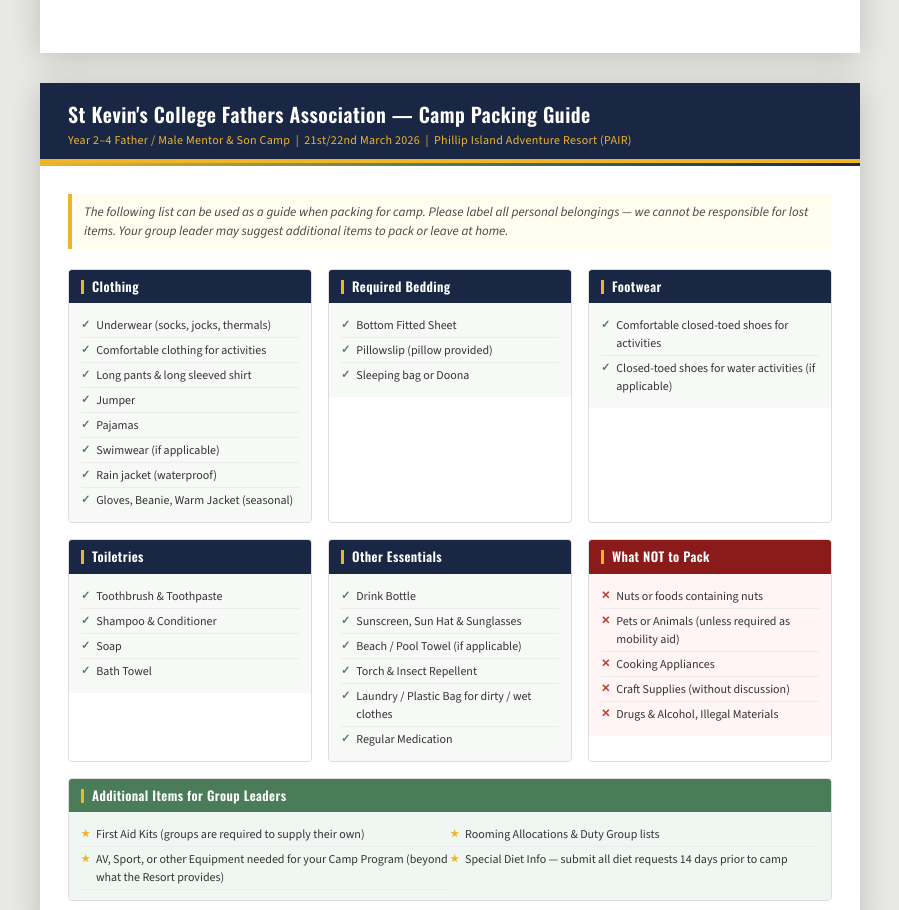
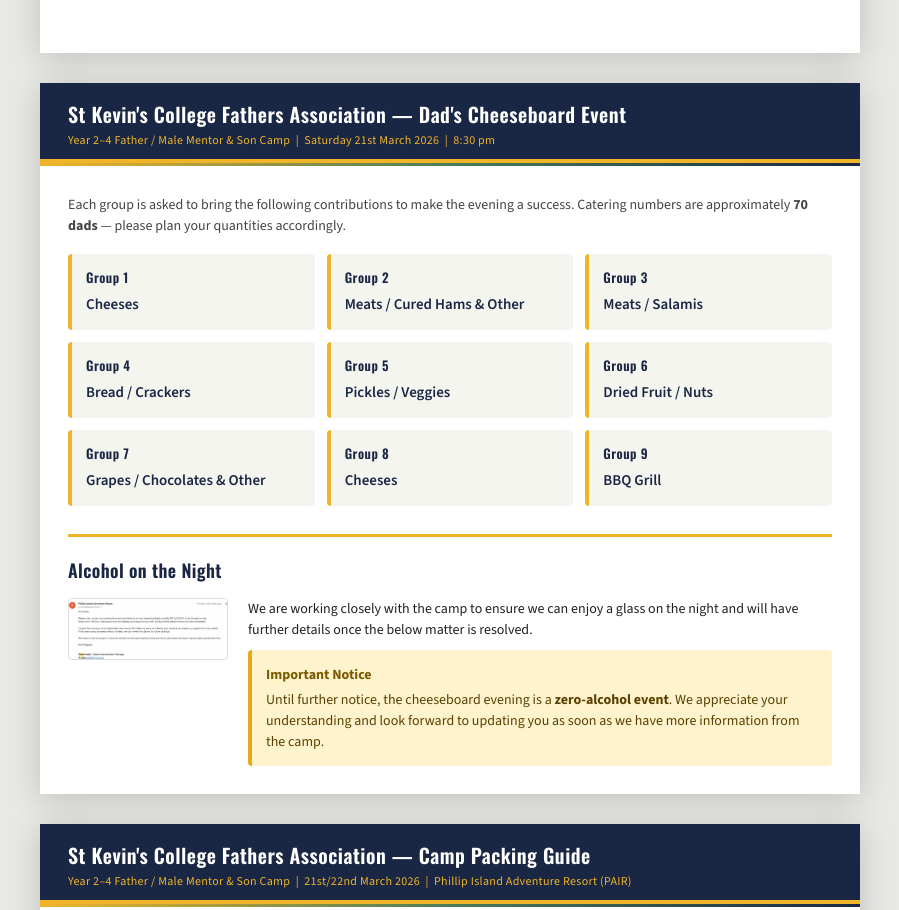
Before and after one commit to kanga-roux-dev/skcfa-father-son-camp, a website: page index.html in a window 1280 px wide. Shown: the part 7076-7986 px from the top of the page, without its empty margins (190-1089 px from the left). Drawn offline with nearby package versions, Linux system fonts and the light colour scheme.

Commit message:
cheeseboard

```diff
--- a/index.html
+++ b/index.html
@@ -980,7 +980,87 @@
 </div>
 
 <!-- ═══════════════════════════════════════
-     PAGE 7 — CAMP PACKING GUIDE
+     PAGE 7 — DAD'S CHEESEBOARD EVENT
+════════════════════════════════════════ -->
+<div class="page">
+  <div class="page-header">
+    <h1>St Kevin's College Fathers Association — Dad's Cheeseboard Event</h1>
+    <div class="sub">Year 2–4 Father / Male Mentor &amp; Son Camp &nbsp;|&nbsp; Saturday 21st March 2026 &nbsp;|&nbsp; 8:30 pm</div>
+  </div>
+  <div class="divider"></div>
+  <div class="page-body">
+
+    <p style="margin-bottom:18px;color:#444;">Each group is asked to bring the following contributions to make the evening a success. Catering numbers are approximately <strong>70 dads</strong> — please plan your quantities accordingly.</p>
+
+    <div style="display:grid;grid-template-columns:repeat(3,1fr);gap:12px;margin-bottom:28px;">
+
+      <div style="background:var(--light);border-left:4px solid var(--gold);padding:14px;border-radius:4px;">
+        <div style="font-family:'Oswald',sans-serif;font-size:13px;font-weight:600;color:var(--navy);letter-spacing:0.5px;margin-bottom:6px;">Group 1</div>
+        <div style="font-size:15px;font-weight:600;color:var(--navy);">Cheeses</div>
+      </div>
+
+      <div style="background:var(--light);border-left:4px solid var(--gold);padding:14px;border-radius:4px;">
+        <div style="font-family:'Oswald',sans-serif;font-size:13px;font-weight:600;color:var(--navy);letter-spacing:0.5px;margin-bottom:6px;">Group 2</div>
+        <div style="font-size:15px;font-weight:600;color:var(--navy);">Meats / Cured Hams &amp; Other</div>
+      </div>
+
+      <div style="background:var(--light);border-left:4px solid var(--gold);padding:14px;border-radius:4px;">
+        <div style="font-family:'Oswald',sans-serif;font-size:13px;font-weight:600;color:var(--navy);letter-spacing:0.5px;margin-bottom:6px;">Group 3</div>
+        <div style="font-size:15px;font-weight:600;color:var(--navy);">Meats / Salamis</div>
+      </div>
+
+      <div style="background:var(--light);border-left:4px solid var(--gold);padding:14px;border-radius:4px;">
+        <div style="font-family:'Oswald',sans-serif;font-size:13px;font-weight:600;color:var(--navy);letter-spacing:0.5px;margin-bottom:6px;">Group 4</div>
+        <div style="font-size:15px;font-weight:600;color:var(--navy);">Bread / Crackers</div>
+      </div>
+
+      <div style="background:var(--light);border-left:4px solid var(--gold);padding:14px;border-radius:4px;">
+        <div style="font-family:'Oswald',sans-serif;font-size:13px;font-weight:600;color:var(--navy);letter-spacing:0.5px;margin-bottom:6px;">Group 5</div>
+        <div style="font-size:15px;font-weight:600;color:var(--navy);">Pickles / Veggies</div>
+      </div>
+
+      <div style="background:var(--light);border-left:4px solid var(--gold);padding:14px;border-radius:4px;">
+        <div style="font-family:'Oswald',sans-serif;font-size:13px;font-weight:600;color:var(--navy);letter-spacing:0.5px;margin-bottom:6px;">Group 6</div>
+        <div style="font-size:15px;font-weight:600;color:var(--navy);">Dried Fruit / Nuts</div>
+      </div>
+
+      <div style="background:var(--light);border-left:4px solid var(--gold);padding:14px;border-radius:4px;">
+        <div style="font-family:'Oswald',sans-serif;font-size:13px;font-weight:600;color:var(--navy);letter-spacing:0.5px;margin-bottom:6px;">Group 7</div>
+        <div style="font-size:15px;font-weight:600;color:var(--navy);">Grapes / Chocolates &amp; Other</div>
+      </div>
+
+      <div style="background:var(--light);border-left:4px solid var(--gold);padding:14px;border-radius:4px;">
+        <div style="font-family:'Oswald',sans-serif;font-size:13px;font-weight:600;color:var(--navy);letter-spacing:0.5px;margin-bottom:6px;">Group 8</div>
+        <div style="font-size:15px;font-weight:600;color:var(--navy);">Cheeses</div>
+      </div>
+
+      <div style="background:var(--light);border-left:4px solid var(--gold);padding:14px;border-radius:4px;">
+        <div style="font-family:'Oswald',sans-serif;font-size:13px;font-weight:600;color:var(--navy);letter-spacing:0.5px;margin-bottom:6px;">Group 9</div>
+        <div style="font-size:15px;font-weight:600;color:var(--navy);">BBQ Grill</div>
+      </div>
+
+    </div>
+
+    <!-- Alcohol Section -->
+    <div style="border-top:3px solid var(--gold);padding-top:20px;">
+      <h2 style="font-family:'Oswald',sans-serif;font-size:18px;font-weight:600;color:var(--navy);margin-bottom:14px;letter-spacing:0.4px;">Alcohol on the Night</h2>
+      <div style="display:flex;gap:20px;align-items:flex-start;">
+        <img src="alcohol.png" alt="Alcohol policy notice" style="width:160px;flex-shrink:0;border-radius:4px;border:1px solid var(--border);">
+        <div>
+          <p style="margin-bottom:10px;">We are working closely with the camp to ensure we can enjoy a glass on the night and will have further details once the below matter is resolved.</p>
+          <div style="background:#fff3cd;border-left:4px solid #e6a817;padding:14px;border-radius:4px;">
+            <strong style="display:block;margin-bottom:4px;color:#7a5a00;">Important Notice</strong>
+            <p style="color:#5a4000;margin:0;">Until further notice, the cheeseboard evening is a <strong>zero-alcohol event</strong>. We appreciate your understanding and look forward to updating you as soon as we have more information from the camp.</p>
+          </div>
+        </div>
+      </div>
+    </div>
+
+  </div>
+</div>
+
+<!-- ═══════════════════════════════════════
+     PAGE 8 — CAMP PACKING GUIDE
 ════════════════════════════════════════ -->
 <div class="page">
   <div class="page-header">
```
Also changed, not shown: alcohol.png (added).
